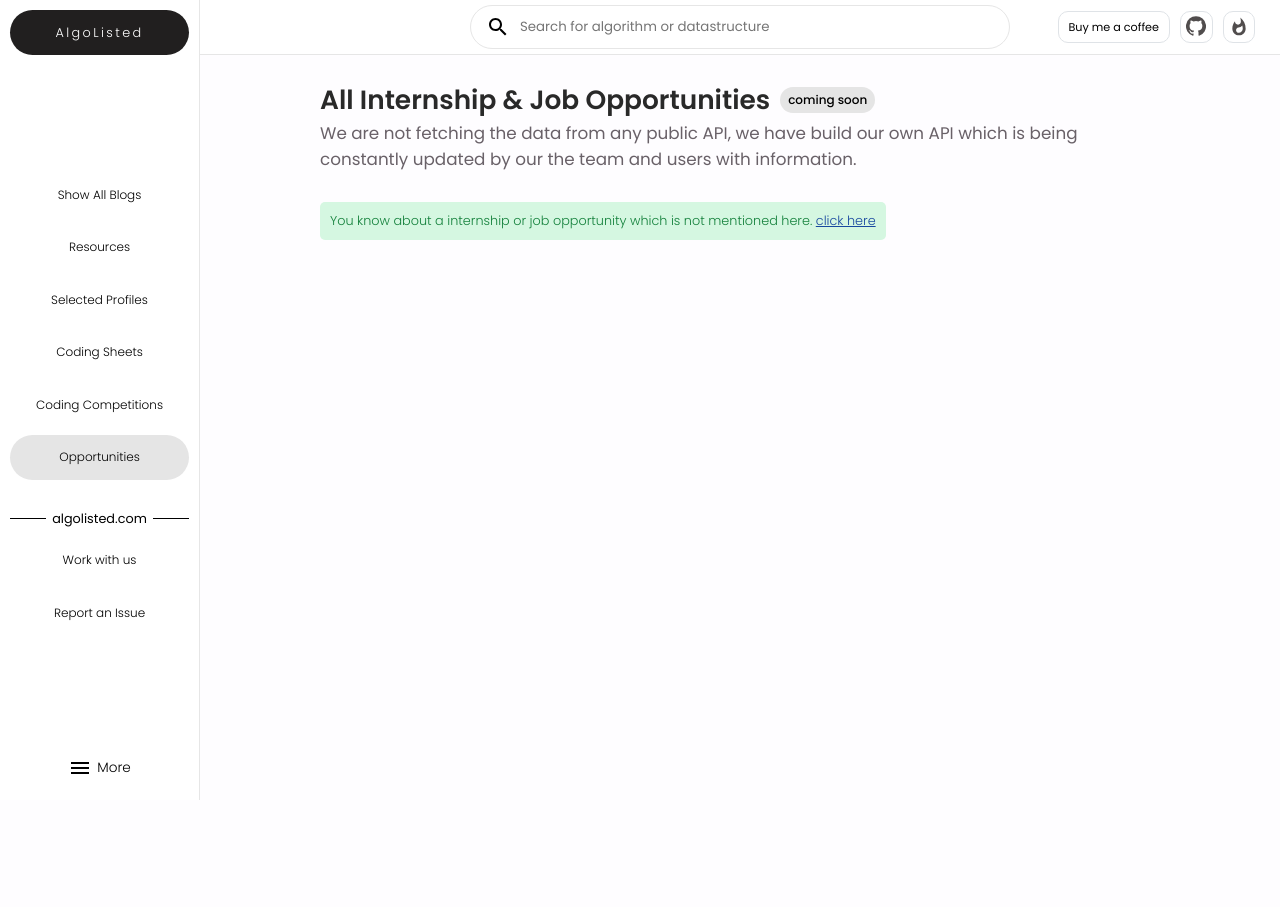
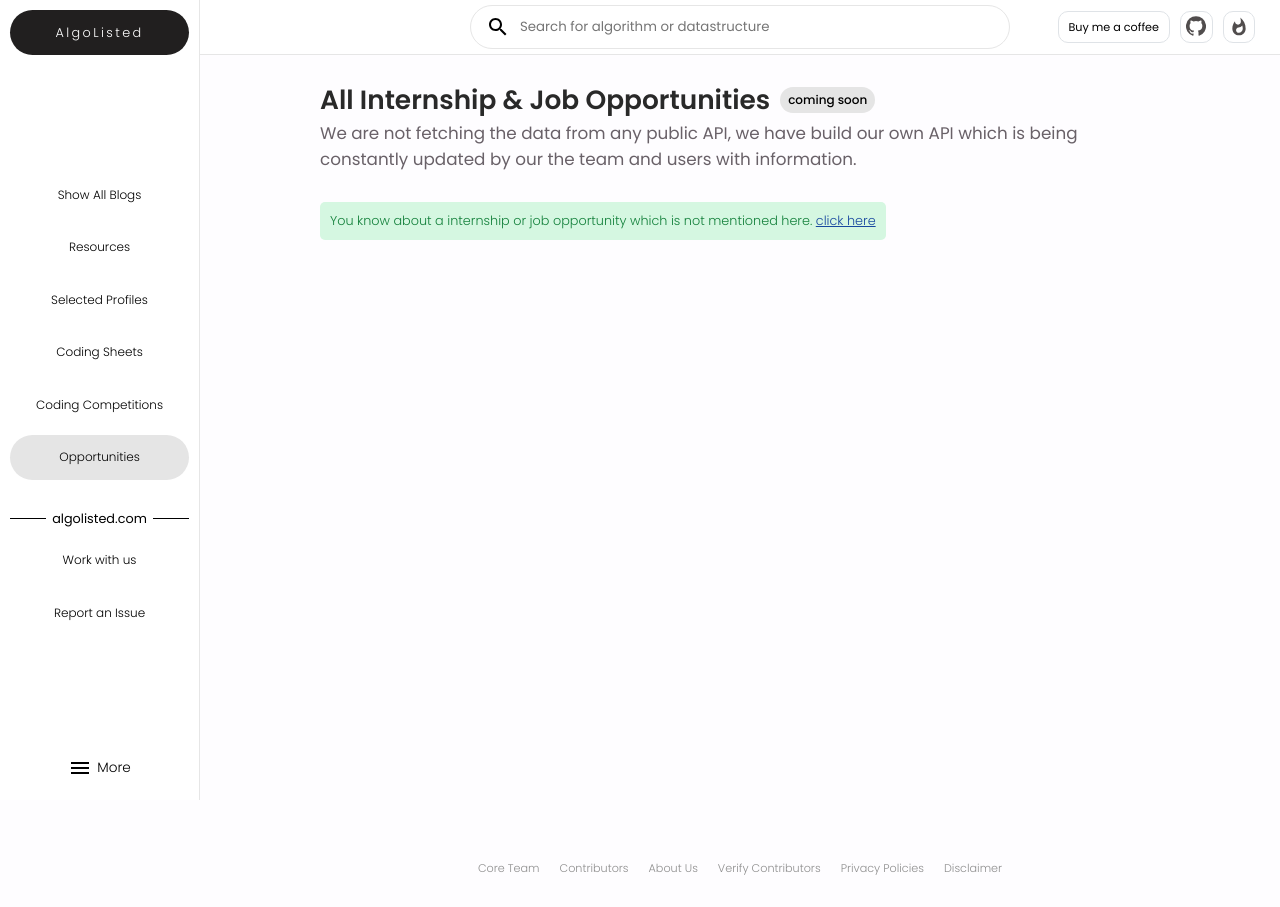
Before and after one commit to Algolisted-Org/AlgoListed, a React (Create React App) app in the folder client/: page /opportunities in a window 1280 px wide. Before the commit the page ends 800 px from the top, so only its background shows below. Built offline with nearby package versions, Linux system fonts and the light colour scheme; a web font is replaced by a local one.

Commit message:
simple footer added

```diff
--- a/client/src/Screen/CodingCompetitions.js
+++ b/client/src/Screen/CodingCompetitions.js
@@ -10,6 +10,7 @@ import { competitionFilters } from "../Components/competitionFilters";
 import CompetitionItem from "../Components/CompetitionItem";
 import { sortByContestTiming } from "../helpers/sortByContestTiming";
 import { sortByRegistration } from "../helpers/sortByRegistration";
+import SimpleFooter from "../Components/SimpleFooter";
 
 const CodingCompetitions = () => {
   const [temp, setTemp] = useState([1]);
@@ -166,7 +167,9 @@ const CodingCompetitions = () => {
             </div>
 
             {waitingForData ? (
-              <LinearProgress />
+              <div className="linear-progess-holder">
+                <LinearProgress />
+              </div>
             ) : (
               <>
                 {list
@@ -200,6 +203,10 @@ const CodingCompetitions = () => {
               </>
             )}
           </Table>
+          {
+            waitingForData ? (<GiveSpace></GiveSpace>) : (<></>)
+          }
+          <SimpleFooter/>
         </div>
         {/* <CCRightMenu/> */}
       </Container>
@@ -247,7 +254,7 @@ const Container = styled.div`
     min-height: 100vh;
     width: 100%;
     /* padding: 80px min(120px, 5vw) 50px min(120px, 5vw); */
-    padding: 80px 120px 50px 120px;
+    padding: 80px 120px 30px 120px;
     position: relative;
     width: 100%;
     max-width: 1360px;
@@ -255,7 +262,7 @@ const Container = styled.div`
     margin: auto;
 
     @media only screen and (max-width: 1200px) {
-      padding: 80px 50px 50px 50px;
+      padding: 80px 50px 30px 50px;
     }
 
     .main-heading {
@@ -505,3 +512,7 @@ const Table = styled.div`
     border-bottom: 0px solid transparent;
   }
 `;
+
+const GiveSpace = styled.div`
+  margin-bottom: 30vh;
+`
--- a/client/src/Screen/CodingSheets.js
+++ b/client/src/Screen/CodingSheets.js
@@ -6,6 +6,7 @@ import CheckCircleOutlineIcon from "@material-ui/icons/CheckCircleOutline";
 import { codingSheetsFilters } from "../Components/codingSheetsFilters";
 import axios from "axios";
 import { LinearProgress } from "@material-ui/core";
+import SimpleFooter from "../Components/SimpleFooter";
 
 const CodingSheets = () => {
 	const [data, setData] = useState([]);
@@ -195,6 +196,10 @@ const CodingSheets = () => {
 							})
 						)}
 					</div>
+					{
+						data.length === 0 ? (<GiveSpace></GiveSpace>) : (<></>)
+					}
+					<SimpleFooter/>
 				</div>
 			</Container>
 		</GrandContainer>
@@ -241,7 +246,7 @@ const Container = styled.div`
 		min-height: 100vh;
 		width: 100%;
 		/* padding: 80px min(120px, 5vw) 50px min(120px, 5vw); */
-		padding: 80px 120px 50px 120px;
+		padding: 80px 120px 30px 120px;
 		position: relative;
 		width: 100%;
 		max-width: 1360px;
@@ -249,7 +254,7 @@ const Container = styled.div`
 		margin: auto;
 
 		@media only screen and (max-width: 1200px) {
-			padding: 80px 50px 50px 50px;
+			padding: 80px 50px 30px 50px;
 		}
 
 		.main-heading {
@@ -469,3 +474,7 @@ const SheetMessage = styled.div`
 		font-size: 0.75rem;
 	}
 `;
+
+const GiveSpace = styled.div`
+  margin-bottom: 40vh;
+`
--- a/client/src/Screen/Opportunities.js
+++ b/client/src/Screen/Opportunities.js
@@ -4,6 +4,7 @@ import CCHeader from '../Components/CCHeader'
 import LeftMenu from '../Components/LeftMenu'
 import FilterListIcon from '@material-ui/icons/FilterList';
 import InfoIcon from '@material-ui/icons/Info';
+import SimpleFooter from "../Components/SimpleFooter";
 
 const Opportunities = () => {
     return (
@@ -16,6 +17,7 @@ const Opportunities = () => {
             <Container>
                 <CCHeader />
                 <LeftMenu marked={"opportunities"} />
+                <div className='show-middle-content'>
                   <div className="cc-middle-content">
                       <h1 className='main-heading'>All Internship & Job Opportunities <div className="head-tag">coming soon</div> </h1>
                       <p className="heading-supporter">
@@ -27,6 +29,8 @@ const Opportunities = () => {
                               You know about a internship or job opportunity which is not mentioned here. <a href="/">click here</a>
                           </div>
                       </div>
+                  </div>
+                  <SimpleFooter></SimpleFooter>
                 </div>
             </Container>
         </GrandContainer>
@@ -72,11 +76,15 @@ const Container = styled.div`
       color: #18489f;
     }
 
+    .show-middle-content{
+      margin-bottom: 30px;
+    }
+
     .cc-middle-content{
       min-height: 100vh;
       width: 100%;
       /* padding: 80px min(120px, 5vw) 50px min(120px, 5vw); */
-      padding: 80px 120px 50px 120px;
+      padding: 80px 120px 30px 120px;
       position: relative;
       width: 100%;
       max-width: 1360px;
@@ -84,7 +92,7 @@ const Container = styled.div`
       margin: auto;
 
       @media only screen and (max-width: 1200px){
-        padding: 80px 50px 50px 50px;
+        padding: 80px 50px 30px 50px;
       }
 
       .main-heading{
```
Also changed, not shown: 1 other file (tests, documents, lock files or other folders). Lines whose indentation alone changed are shown as unchanged.
